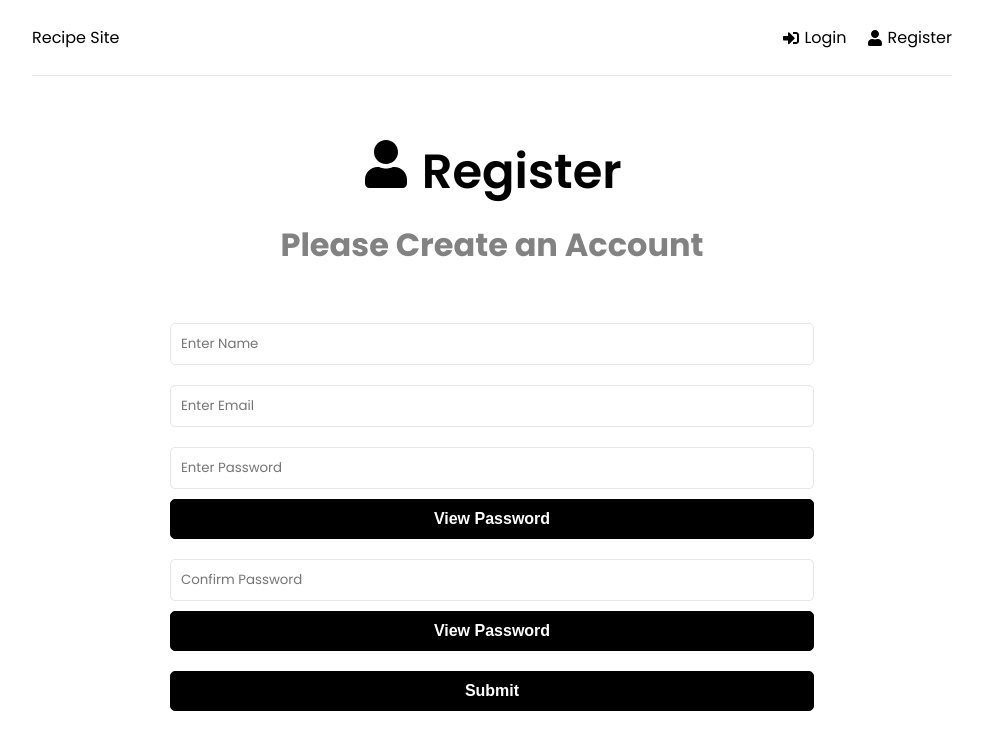
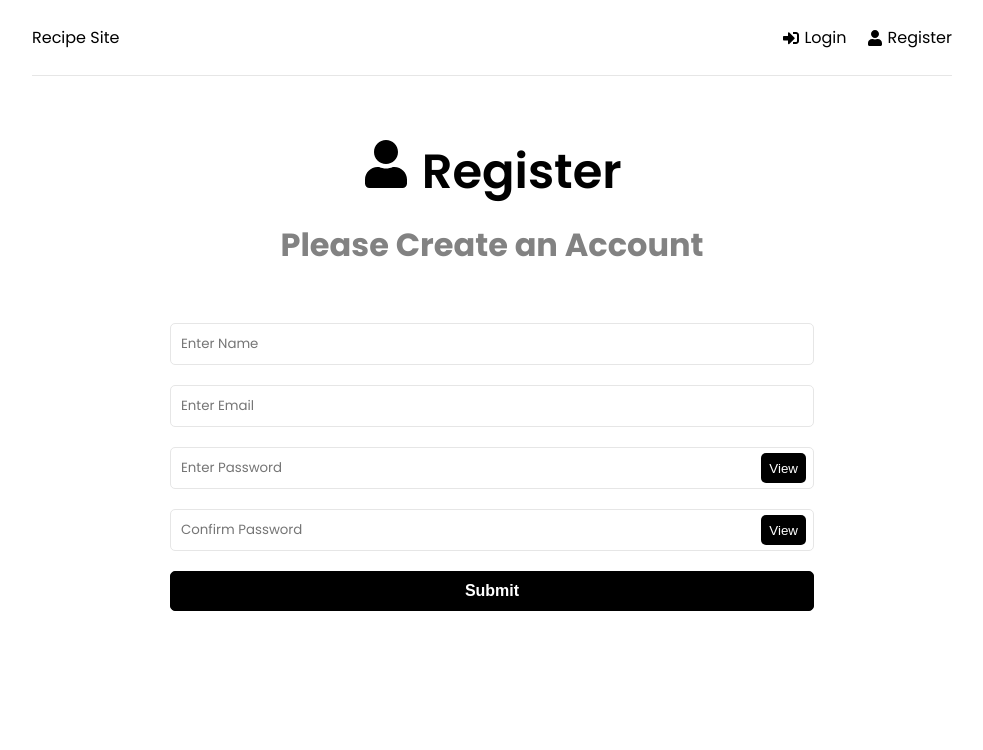
Before and after one commit to cwellis/recipes-site, a React (Create React App) app in the folder frontend/: page /register in a window 1280 px wide. Shown: the top 750 px of the page, without its empty margins (148-1131 px from the left). Built offline with nearby package versions, Linux system fonts and the light colour scheme.

Commit message:
added view/ hide buttons to register inputs

```diff
--- a/frontend/src/pages/Login.jsx
+++ b/frontend/src/pages/Login.jsx
@@ -79,7 +79,7 @@ function Login() {
                     <div className="form-group buttonIn">
                         <input type={visible ? "password" : "text"} className='form-control' id='password' name='password' value={password} placeholder='Enter Password' onChange={onChange} />
                         <button type='button' className='viewBtn' onClick={handleVis}>
-                            {visible ? "View Password" : "Hide Password"}
+                            {visible ? "View" : "Hide"}
                         </button>
                     </div>
 
--- a/frontend/src/pages/Register.jsx
+++ b/frontend/src/pages/Register.jsx
@@ -84,16 +84,16 @@ function Register() {
                     <div className="form-group">
                         <input type="text" className='form-control' id='email' name='email' value={email} placeholder='Enter Email' onChange={onChange} />
                     </div>
-                    <div className="form-group">
+                    <div className="form-group buttonIn">
                         <input type={visible ? "password" : "text"} className='form-control' id='password' name='password' value={password} placeholder='Enter Password' onChange={onChange} />
-                        <button type='button' className='btn btn-block' onClick={handleVis}>
-                            View Password
+                        <button type='button' className='viewBtn' onClick={handleVis}>
+                            {visible ? "View" : "Hide"}
                         </button>
                     </div>
-                    <div className="form-group">
+                    <div className="form-group buttonIn">
                         <input type={visible ? "password" : "text"} className='form-control' id='password2' name='password2' value={password2} placeholder='Confirm Password' onChange={onChange} />
-                        <button type='button' className='btn btn-block' onClick={handleVis}>
-                            View Password
+                        <button type='button' className='viewBtn' onClick={handleVis}>
+                            {visible ? "View" : "Hide"}
                         </button>
                     </div>
                     <div className="form-group">
```
